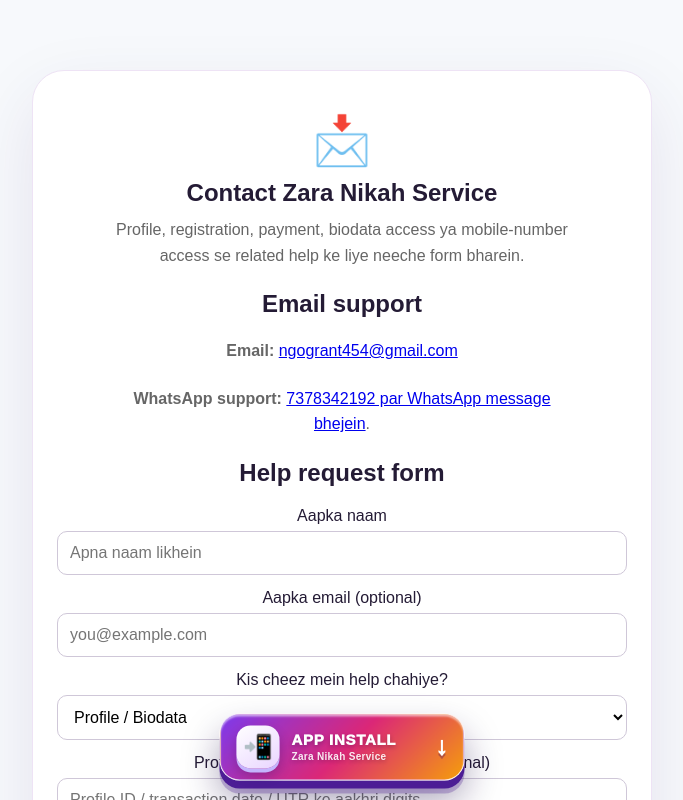
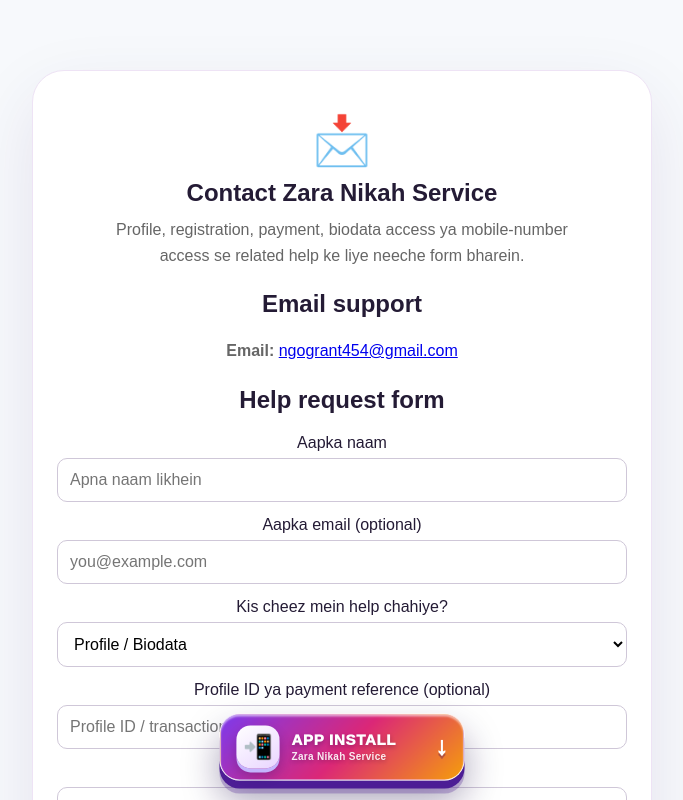
Before and after one commit to islam20111975-ops/zarashadiservice, a Next.js app: page /contact in a window 1280 px wide. Shown: the top 800 px of the page, without its empty margins (298-981 px from the left). Built offline with nearby package versions, Linux system fonts and the light colour scheme; no server answers.

Commit message:
Remove WhatsApp support from contact page

```diff
--- a/app/contact/page.js
+++ b/app/contact/page.js
@@ -29,7 +29,6 @@ export default function Contact(){
   return <main><section className="cardPage siteState"><div className="siteStateIcon">📩</div><h1>Contact Zara Nikah Service</h1><div className="pageContent">
     <p>Profile, registration, payment, biodata access ya mobile-number access se related help ke liye neeche form bharein.</p>
     <h2>Email support</h2><p><strong>Email:</strong> <a href="mailto:ngogrant454@gmail.com">ngogrant454@gmail.com</a></p>
-    <p><strong>WhatsApp support:</strong> <a href="https://wa.me/917378342192" target="_blank" rel="noreferrer">7378342192 par WhatsApp message bhejein</a>.</p>
     <h2>Help request form</h2>
     <form onSubmit={submitHelp} style={{display:"grid",gap:14,marginTop:16}}>
       <label style={{display:"grid",gap:6}}>Aapka naam
```
